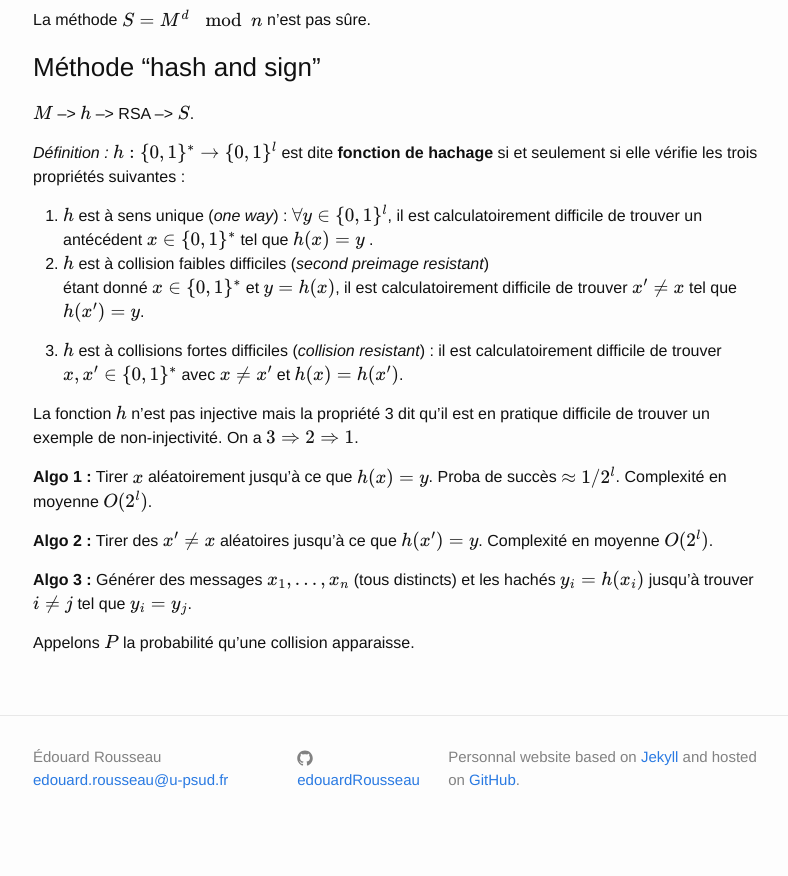
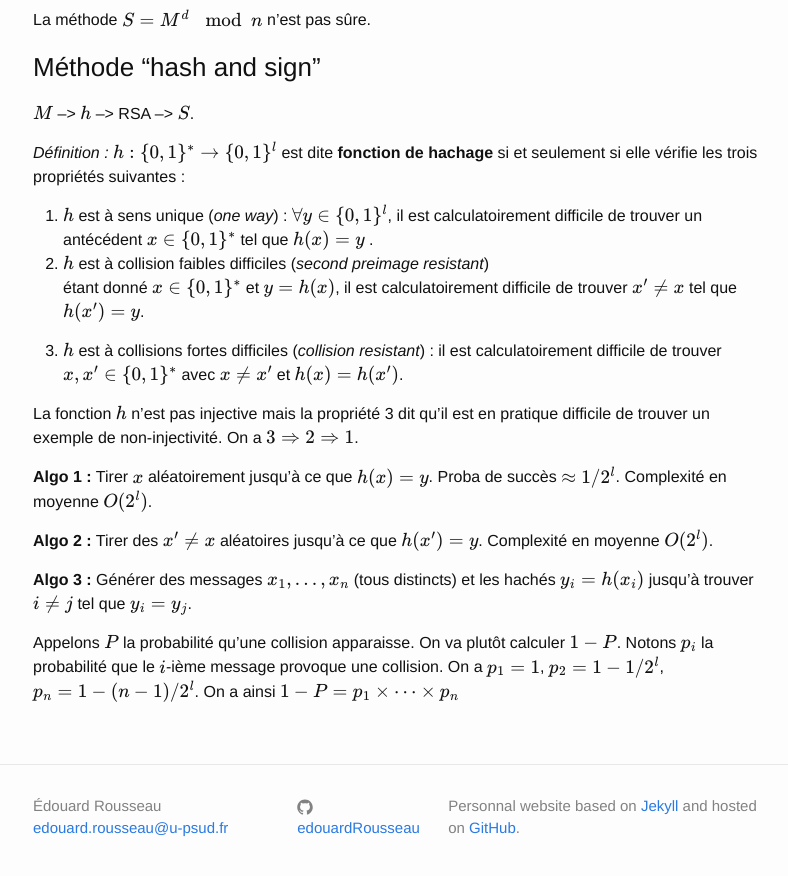
Before and after one commit to erou/erou.github.io, a Jekyll site: the page built from crypto.md, in a window 1280 px wide and 900 px high, scrolled down 957 px. Shown: the top 876 px of the window, without its empty margins (237-1025 px from the left). Built offline with Jekyll 4.4.1, drawn with Linux system fonts in a browser that asks for light colours; our own code applies the rules of GitHub Pages for plain Markdown files; formulas are drawn with MathJax 3; before the commit the page ends 1808 px from its top, so only the background shows below that.

Commit message:
cours crypto

```diff
--- a/crypto.md
+++ b/crypto.md
@@ -81,4 +81,7 @@ Complexité en moyenne $O(2^l)$.
 **Algo 3 :** Générer des messages $x_1,\dots,x_n$ (tous distincts) et
 les hachés $y_i=h(x_i)$ jusqu'à trouver $i\neq j$ tel que $y_i=y_j$.
 
-Appelons $P$ la probabilité qu'une collision apparaisse.
+Appelons $P$ la probabilité qu'une collision apparaisse. On va plutôt
+calculer $1-P$. Notons $p_i$ la probabilité que le $i$-ième message
+provoque une collision. On a $p_1=1$, $p_2=1-1/2^l$, $p_n=1-(n-1)/2^l$.
+On a ainsi $1-P=p_1\times\dots\times p_n$
```
